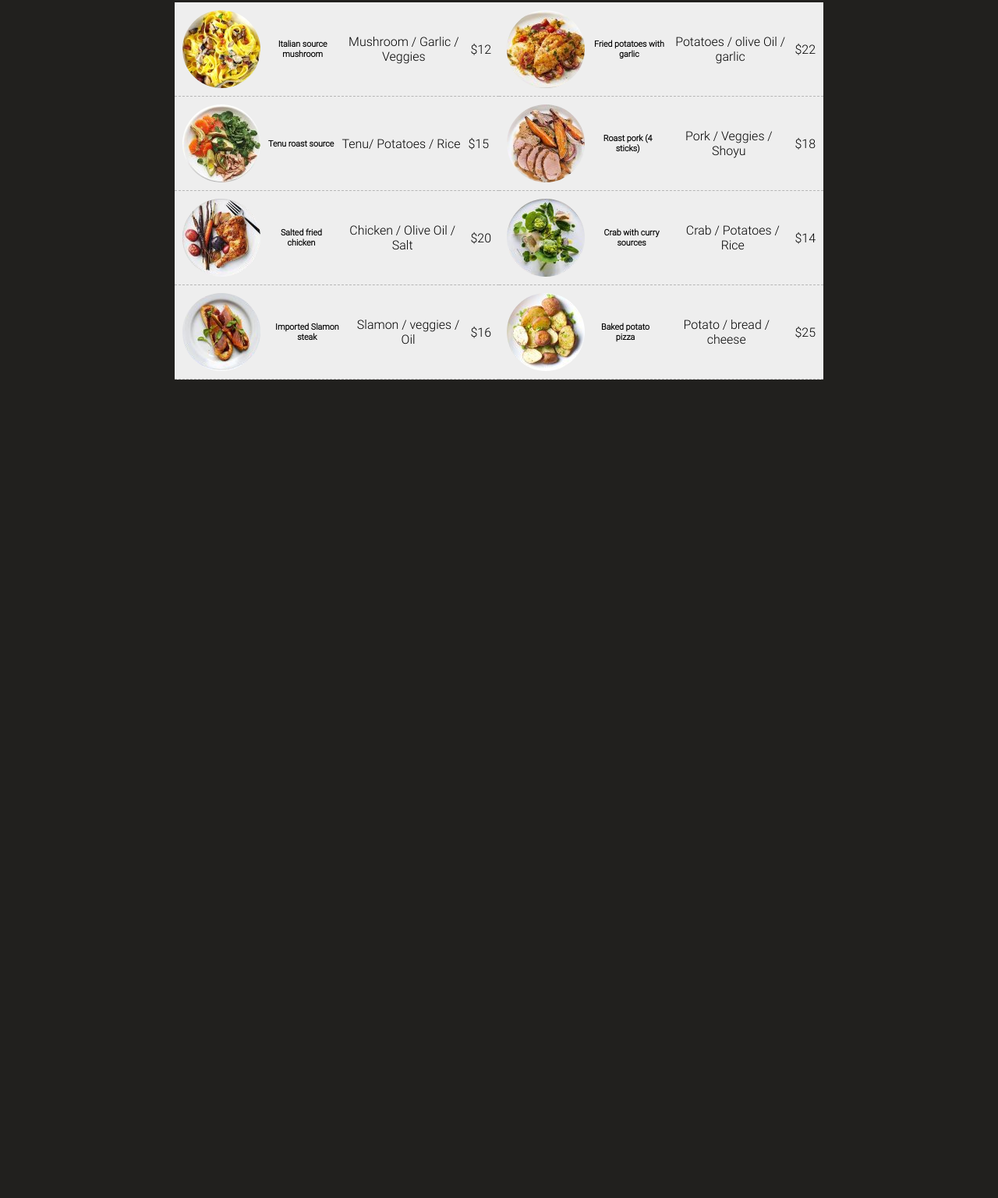
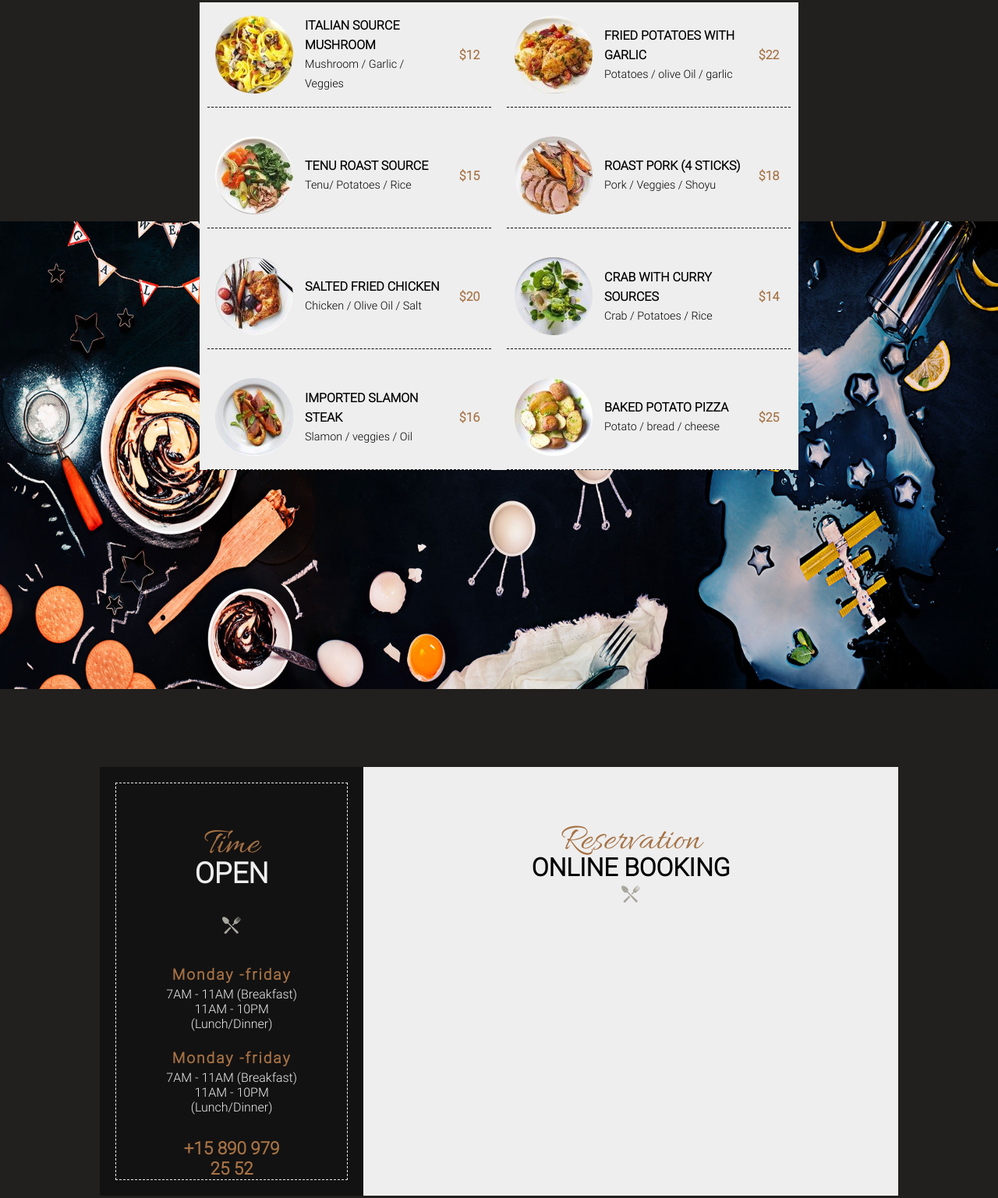
Before and after one commit to Tiag037/projet-restaurant, a plain HTML site: page index.html in a window 1280 px wide. Shown: the part 1602-3139 px from the top of the page at 78% size. Before the commit the page ends 2089 px from the top, so only its background shows below. Drawn offline with Linux system fonts and the light colour scheme.

Commit message:
finalisation section2, finalisaton section3 partie 1, et commencement partie 2

```diff
--- a/assets/styles/layout/_section2.scss
+++ b/assets/styles/layout/_section2.scss
@@ -1,12 +1,15 @@
-.section2{
-    background: rgb(54, 43, 43), url(../img/bg-menu-01.jpg);
-    background-position: top, bottom;
+.section2 {
+  min-height: 150vh;
+  background: linear-gradient(#00000000),
+    bottom url(../img/bg-menu-01.jpg) no-repeat ;
+   background-size: 100% 50%;
+
+
 
   padding: 80px 0 0 0;
   margin: 0 auto;
 
-
-    h3{
+  h3 {
     color: $color1;
     font-family: $font1;
     font-size: 1.8rem;
@@ -14,36 +17,54 @@
     margin-bottom: 50px;
   }
 
-
-    .nav-menu{
-
-        width: 60%;
+  .nav-menu {
+    width: 55%;
     margin: 50px auto;
-        ul{
+    ul {
       @include alignChildren(space-around);
       color: $white1;
     }
   }
-    .menu-items{
+  .menu-items {
     background: $white1;
-        width: 65%;
-        min-height: 400px;
+    width: 60%;
+    min-height: 600px;
     margin: auto;
     display: grid;
     grid-template-columns: 1fr 1fr;
+    padding: 0 10px;
+    gap: 20px;
 
-        .menu-items-block{
-            @include alignChildren(flex-start);
-            gap: 10px;
-            border-bottom:1px dashed $grey;
+    .menu-items-block {
+      display: grid;
+      grid-template-columns: 1fr 5fr 1fr;
+      align-items: center;
+      gap: 15px;
       padding: 10px;
+      border-bottom: 1px dashed;
 
-
-            .img-menu{
+      .img-menu {
         border-radius: 50px;
       }
+
+      .description {
+        text-align: start;
+        line-height: 25px;
+        h6 {
+          font-size: 1rem;
+          font-weight: 600;
+          text-transform: uppercase;
+          font-family: $font3;
         }
-
+        p {
+          font-size: 0.9rem;
+          font-weight: 100;
         }
-
       }
+      .price {
+        color: $color1;
+        font-weight: bolder;
+      }
+    }
+  }
+}
--- /dev/null
+++ b/assets/styles/layout/_section3.scss
@@ -0,0 +1,78 @@
+.section3 {
+  min-height: 100vh;
+
+  .section3-container {
+    height: 550px;
+    width: 80%;
+    margin: 100px auto;
+    display: flex;
+    background: rgb(19, 18, 18);
+
+    .section3-container-left {
+      width: 30%;
+      margin: 20px;
+      border: 1px dashed $white1;
+      padding: 50px 50px 20px;
+
+      h5 {
+        color: $color1;
+        font-family: $font1;
+        font-size: 3rem;
+        font-weight: normal;
+      }
+      .open {
+        color: $white1;
+        margin-top: -16px;
+        font-size: 2.3rem;
+        text-transform: uppercase;
+        font-weight: bolder;
+      }
+      .section3-logo {
+        margin: 30px 0;
+      }
+
+      .open-day-container {
+        .open-day {
+          color: $color1;
+          font-size: 1.2rem;
+          letter-spacing: 2px;
+          line-height: 30px;
+        }
+        p {
+          color: $white1;
+          margin-bottom: 20px;
+        }
+      }
+
+      .open-day-phone {
+        color: $color1;
+        font-size: 1.4rem;
+        font-weight: bold;
+        margin: 30px;
+      }
+    }
+    .section3-container-right {
+      background: $white1;
+      width: 70%;
+
+      .container-top {
+        height: 45%;
+        @include childCenter;
+        flex-direction: column;
+
+        h4 {
+          color: $color1;
+          font-family: $font1;
+          font-size: 3rem;
+          font-weight: 100;
+        }
+        h5 {
+          font-size: 2rem;
+          font-weight: bolder;
+          text-transform: uppercase;
+          margin-top: -16px;
+        }
+      }
+    }
+  }
+}
--- a/assets/styles/style.scss
+++ b/assets/styles/style.scss
@@ -3,3 +3,4 @@
 @import "./layout/footer";
 @import "./layout/section1";
 @import "./layout/section2";
+@import "./layout/section3";
--- a/index.html
+++ b/index.html
@@ -111,55 +111,114 @@
         </nav>
         <div class="menu-items">
           <div class="menu-items-block">
-            <img src="./assets/img/dish-item-01.jpg" alt=""  class="img-menu"/>
+            <img src="./assets/img/dish-item-01.jpg" alt="" class="img-menu" />
+            <div class="description">
               <h6>Italian source mushroom</h6>
               <p>Mushroom / Garlic / Veggies</p>
-            <p>$12</p>
+            </div>
+            <p class="price">$12</p>
           </div>
           <div class="menu-items-block">
-            <img src="./assets/img/dish-item-02.jpg" alt="" class="img-menu"/>
+            <img src="./assets/img/dish-item-02.jpg" alt="" class="img-menu" />
+            <div class="description">
               <h6>Fried potatoes with garlic</h6>
               <p>Potatoes / olive Oil / garlic</p>
-            <p>$22</p>
+            </div>
+            <p class="price">$22</p>
           </div>
           <div class="menu-items-block">
-            <img src="./assets/img/dish-item-03.jpg" alt="" class="img-menu"/>
+            <img src="./assets/img/dish-item-03.jpg" alt="" class="img-menu" />
+            <div class="description">
               <h6>Tenu roast source</h6>
               <p>Tenu/ Potatoes / Rice</p>
-            <p>$15</p>
+            </div>
+            <p class="price">$15</p>
           </div>
           <div class="menu-items-block">
-            <img src="./assets/img/dish-item-04.jpg" alt="" class="img-menu"/>
+            <img src="./assets/img/dish-item-04.jpg" alt="" class="img-menu" />
+            <div class="description">
               <h6>Roast pork (4 sticks)</h6>
               <p>Pork / Veggies / Shoyu</p>
-            <p>$18</p>
+            </div>
+            <p class="price">$18</p>
           </div>
           <div class="menu-items-block">
-            <img src="./assets/img/dish-item-05.jpg" alt="" class="img-menu"/>
+            <img src="./assets/img/dish-item-05.jpg" alt="" class="img-menu" />
+            <div class="description">
               <h6>Salted fried chicken</h6>
               <p>Chicken / Olive Oil / Salt</p>
-            <p>$20</p>
+            </div>
+            <p class="price">$20</p>
           </div>
           <div class="menu-items-block">
-            <img src="./assets/img/dish-item-06.jpg" alt="" class="img-menu"/>
+            <img src="./assets/img/dish-item-06.jpg" alt="" class="img-menu" />
+            <div class="description">
               <h6>Crab with curry sources</h6>
               <p>Crab / Potatoes / Rice</p>
-            <p>$14</p>
+            </div>
+            <p class="price">$14</p>
           </div>
           <div class="menu-items-block">
-            <img src="./assets/img/dish-item-07.jpg" alt="" class="img-menu"/>
+            <img src="./assets/img/dish-item-07.jpg" alt="" class="img-menu" />
+            <div class="description">
               <h6>Imported Slamon steak</h6>
               <p>Slamon / veggies / Oil</p>
-            <p>$16</p>
+            </div>
+            <p class="price">$16</p>
           </div>
           <div class="menu-items-block">
-            <img src="./assets/img/dish-item-08.jpg" alt="" class="img-menu"/>
+            <img src="./assets/img/dish-item-08.jpg" alt="" class="img-menu" />
+            <div class="description">
               <h6>Baked potato pizza</h6>
               <p>Potato / bread / cheese</p>
-            <p>$25</p>
+            </div>
+            <p class="price">$25</p>
+          </div>
+        </div>
+      </section>
+
+      <section class="section3">
+        <div class="section3-container">
+          <div class="section3-container-left">
+            <h5>Time</h5>
+            <h4 class="open">open</h4>
+            <div class="section3-logo">
+              <img
+                src="./assets/img/ic-plate.png"
+                alt="cuillère et fourchette qui s'entrecroise"
+              />
             </div>
 
-          <div></div>
+            <div class="open-day-container">
+              <h4 class="open-day">Monday -friday</h4>
+              <p>
+                7AM - 11AM (Breakfast)<br />
+                11AM - 10PM (Lunch/Dinner)
+              </p>
+            </div>
+
+            <div class="open-day-container">
+              <h4 class="open-day">Monday -friday</h4>
+              <p>
+                7AM - 11AM (Breakfast)<br />
+                11AM - 10PM (Lunch/Dinner)
+              </p>
+            </div>
+            <div class="open-day-phone">+15 890 979 25 52</div>
+          </div>
+          <div class="section3-container-right">
+            <div class="container-top">
+              <h4>Reservation</h4>
+              <h5>online booking</h5>
+              <div class="section1-logo">
+                <img
+                  src="./assets/img/ic-plate.png"
+                  alt="cuillère et fourchette qui s'entrecroise"
+                />
+              </div>
+            </div>
+            <div class="container-bottom"></div>
+          </div>
         </div>
       </section>
     </main>
```
Also changed, not shown: assets/styles/style.css, 1 other file. Lines whose indentation alone changed are shown as unchanged.
